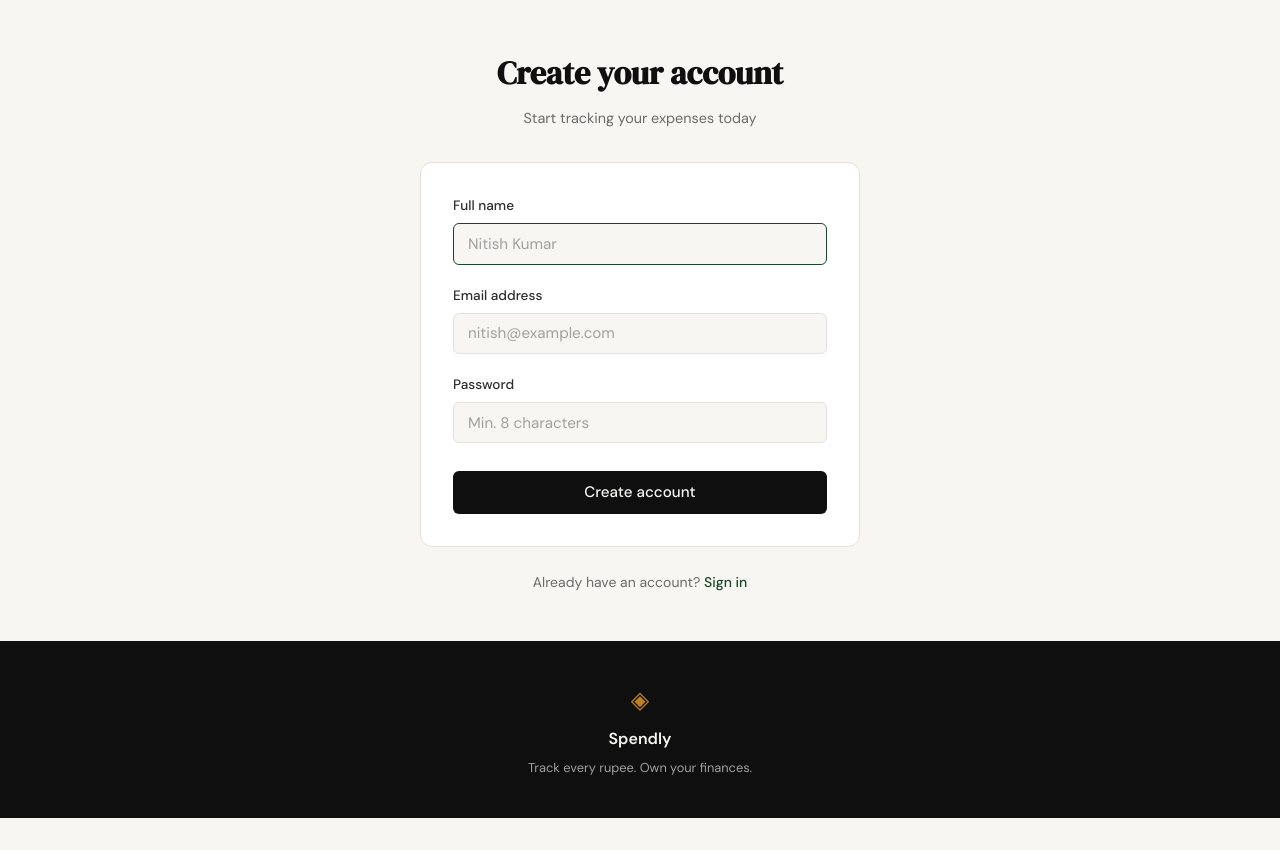
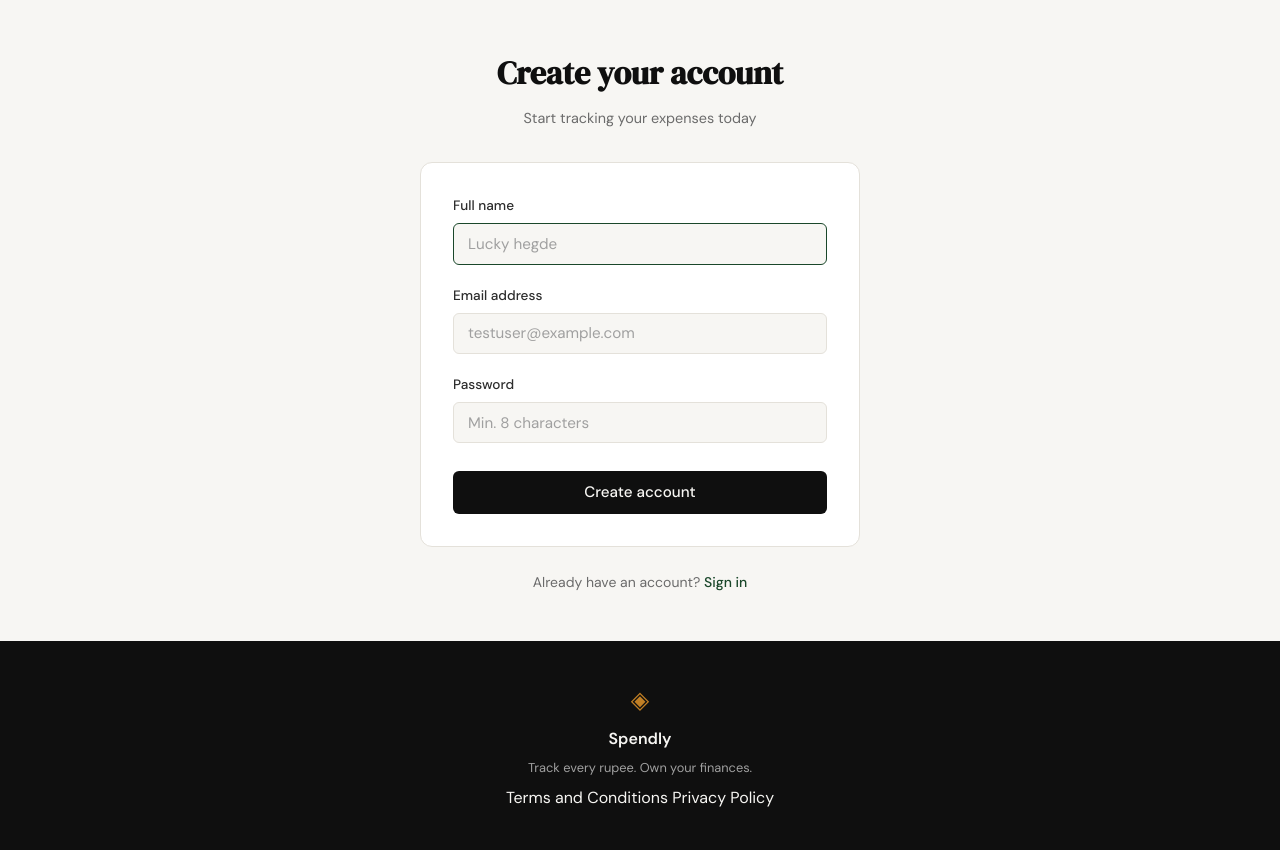
Before and after one commit to luckyhegde6/expenTrack, a Flask app: page /register in a window 1280 px wide. Shown: the part 61-911 px from the top of the page. Before the commit the page ends 879 px from the top, so only its background shows below. Run offline with Flask 3, Linux system fonts and the light colour scheme.

Commit message:
landing : add terms and conditions to footer

```diff
--- a/templates/base.html
+++ b/templates/base.html
@@ -34,6 +34,10 @@
             <span class="brand-icon">◈</span>
             <span class="footer-name">Spendly</span>
             <p class="footer-copy">Track every rupee. Own your finances.</p>
+            <div class="footer-links">
+                <a href="#" class="footer-link">Terms and Conditions</a>
+                <a href="#" class="footer-link">Privacy Policy</a>
+            </div>
         </div>
     </footer>
 
--- a/templates/login.html
+++ b/templates/login.html
@@ -21,7 +21,7 @@
                 <div class="form-group">
                     <label for="email">Email address</label>
                     <input type="email" id="email" name="email"
-                           class="form-input" placeholder="nitish@example.com"
+                           class="form-input" placeholder="luckyhegde@example.com"
                            required autofocus>
                 </div>
                 <div class="form-group">
--- a/templates/register.html
+++ b/templates/register.html
@@ -21,13 +21,13 @@
                 <div class="form-group">
                     <label for="name">Full name</label>
                     <input type="text" id="name" name="name"
-                           class="form-input" placeholder="Nitish Kumar"
+                           class="form-input" placeholder="Lucky hegde"
                            required autofocus>
                 </div>
                 <div class="form-group">
                     <label for="email">Email address</label>
                     <input type="email" id="email" name="email"
-                           class="form-input" placeholder="nitish@example.com"
+                           class="form-input" placeholder="testuser@example.com"
                            required>
                 </div>
                 <div class="form-group">
```
Also changed, not shown: README.md.
